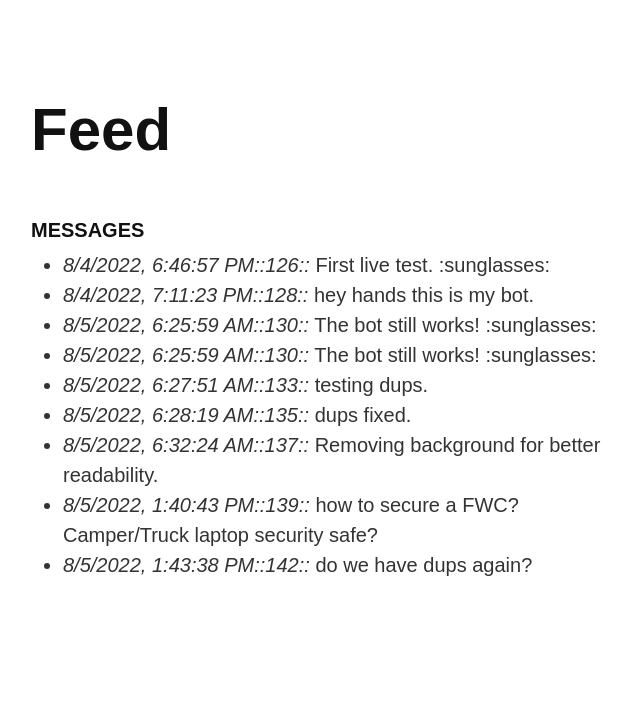
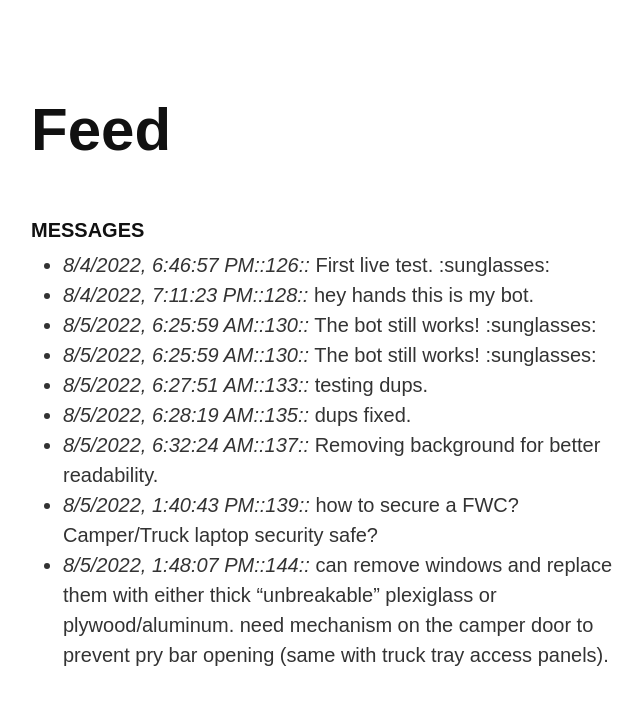
Before and after one commit to todgru/todgru.github.io, a Jekyll site: the page built from feed/index.md, in a window 1280 px wide. Shown: the top 705 px of the page, without its empty margins (307-950 px from the left). Built offline with Jekyll 4.4.1, drawn with Linux system fonts in a browser that asks for light colours; our own code applies the rules of GitHub Pages for plain Markdown files.

Commit message:
todgrubot: automated feed update

```diff
--- a/feed/index.md
+++ b/feed/index.md
@@ -12,4 +12,4 @@ layout: nobackground
 * _8/5/2022, 6:28:19 AM::135::_ dups fixed.
 * _8/5/2022, 6:32:24 AM::137::_ Removing background for better readability.
 * _8/5/2022, 1:40:43 PM::139::_ how to secure a FWC? Camper/Truck laptop security safe?
-* _8/5/2022, 1:43:38 PM::142::_ do we have dups again?
+* _8/5/2022, 1:48:07 PM::144::_ can remove windows and replace them with either thick "unbreakable" plexiglass or plywood/aluminum. need mechanism on the camper door to prevent pry bar opening (same with truck tray access panels).
```
